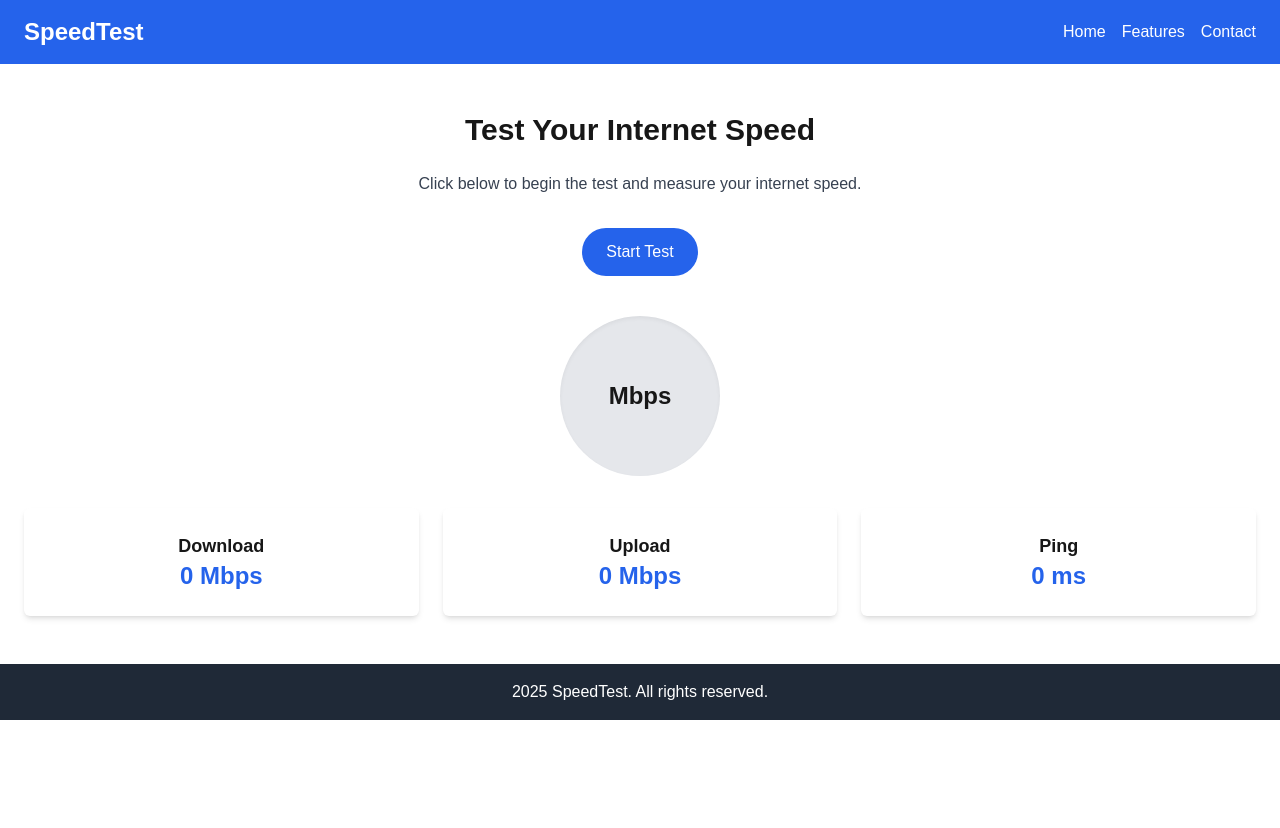
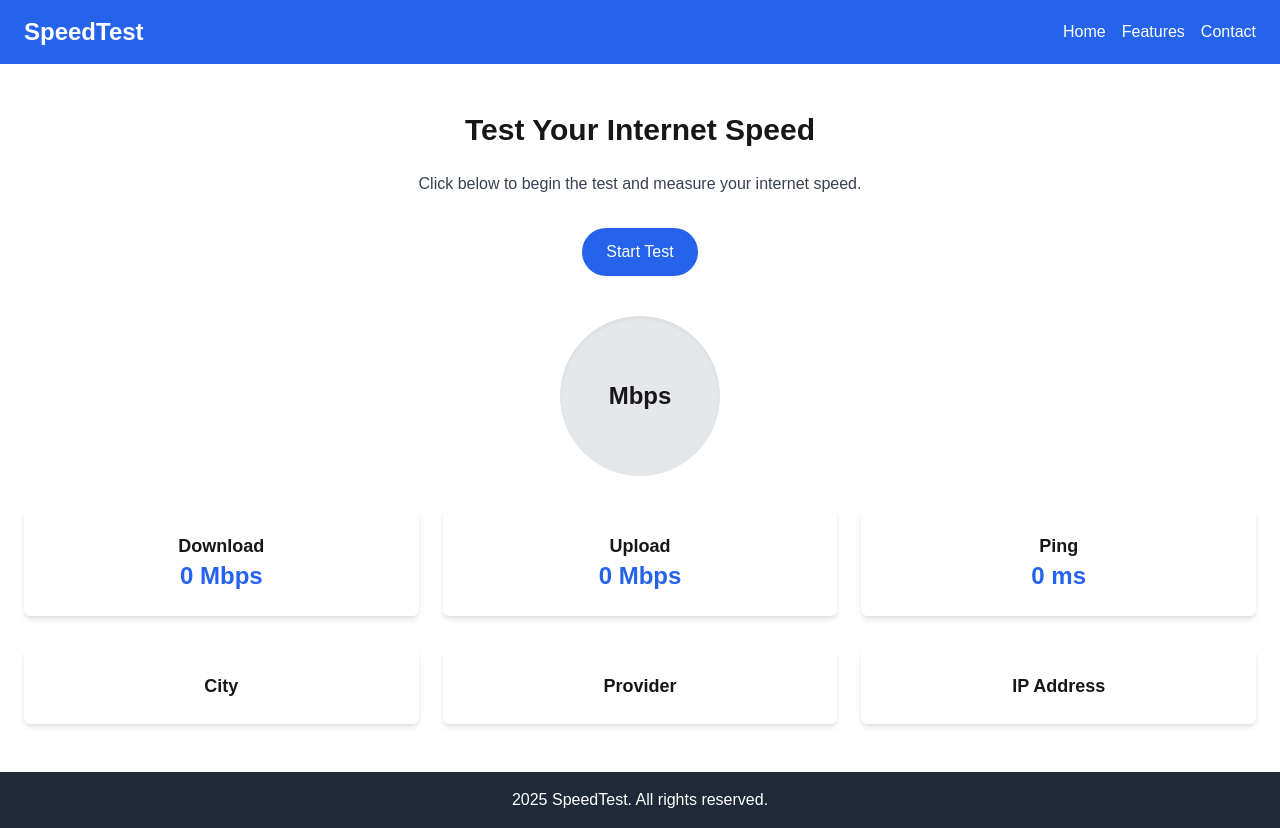
Before and after one commit to abhiyaduvanshis/net-speed-test, a Next.js app: page / in a window 1280 px wide. Before the commit the page ends 800 px from the top, so only its background shows below. Built offline with nearby package versions, Linux system fonts and the light colour scheme.

Commit message:
net speed test website

```diff
--- a/src/_components/Homepage.jsx
+++ b/src/_components/Homepage.jsx
@@ -85,11 +85,13 @@ import axios from "axios";
 //     };
 
 const Homepage = () => {
-    const [downloadSpeed, setDownloadSpeed] = useState(null);
-    const [uploadSpeed, setUploadSpeed] = useState(null);
-    const [overAllSpeed, setoverAllSpeed] = useState(null);
-    const [ping, setPing] = useState(null);
-    const [isTesting, setIsTesting] = useState(false);
+  const [downloadSpeed, setDownloadSpeed] = useState(null);
+  const [uploadSpeed, setUploadSpeed] = useState(null);
+  const [overAllSpeed, setoverAllSpeed] = useState(null);
+  const [ping, setPing] = useState(null);
+  const [isTesting, setIsTesting] = useState(false);
+  const [ispDetails, setIspDetails] = useState(null);
+  const [loading, setLoading] = useState(true);
 
   const testDownloadSpeed = async () => {
     const fileUrl = '/upload/blob'; // Use a file with known size
@@ -137,6 +139,17 @@ const Homepage = () => {
     }
 }
 
+const fetchIspDetails = async () => {
+  try {
+    const response = await axios.get('https://ipinfo.io/122.161.77.20?token=fc11b9f18348f7');
+    setIspDetails(response.data);
+    setLoading(false);
+  } catch (error) {
+    console.error('Error fetching ISP details:', error);
+    setLoading(false);
+  }
+};
+
 const startTest = async () => {
   setIsTesting(true);
   setDownloadSpeed(null);
@@ -145,6 +158,7 @@ const startTest = async () => {
   await testDownloadSpeed();
   await testUploadSpeed();
   await pingSpeed();
+  await fetchIspDetails();
 
   setIsTesting(false);
 };
@@ -189,6 +203,31 @@ const startTest = async () => {
             <p id="ping" className="text-2xl font-bold text-blue-600"> {ping ? `${Math.ceil(ping).toString().slice(0, 2)} ms` : "0 ms"}</p>
         </div>
         </div>
+
+
+        <div className="mt-8 grid grid-cols-1 md:grid-cols-3 gap-6">
+          <div className="bg-white shadow-md p-6 rounded-md">
+              <h3 className="text-lg font-semibold">City</h3>
+              <p id="downloadSpeed" className="text-2xl text-blue-600">
+                {ispDetails?.city}
+              </p>
+          </div>
+
+          <div className="bg-white shadow-md p-6 rounded-md">
+              <h3 className="text-lg font-semibold">Provider</h3>
+              <p id="downloadSpeed" className="text-2xl text-blue-600">
+                {ispDetails?.org}
+              </p>
+          </div>
+
+          <div className="bg-white shadow-md p-6 rounded-md">
+              <h3 className="text-lg font-semibold">IP Address</h3>
+              <p id="downloadSpeed" className="text-2xl text-blue-600">
+                {ispDetails?.ip}
+              </p>
+          </div>
+        </div>
+
     </main>
 )
 }
```
